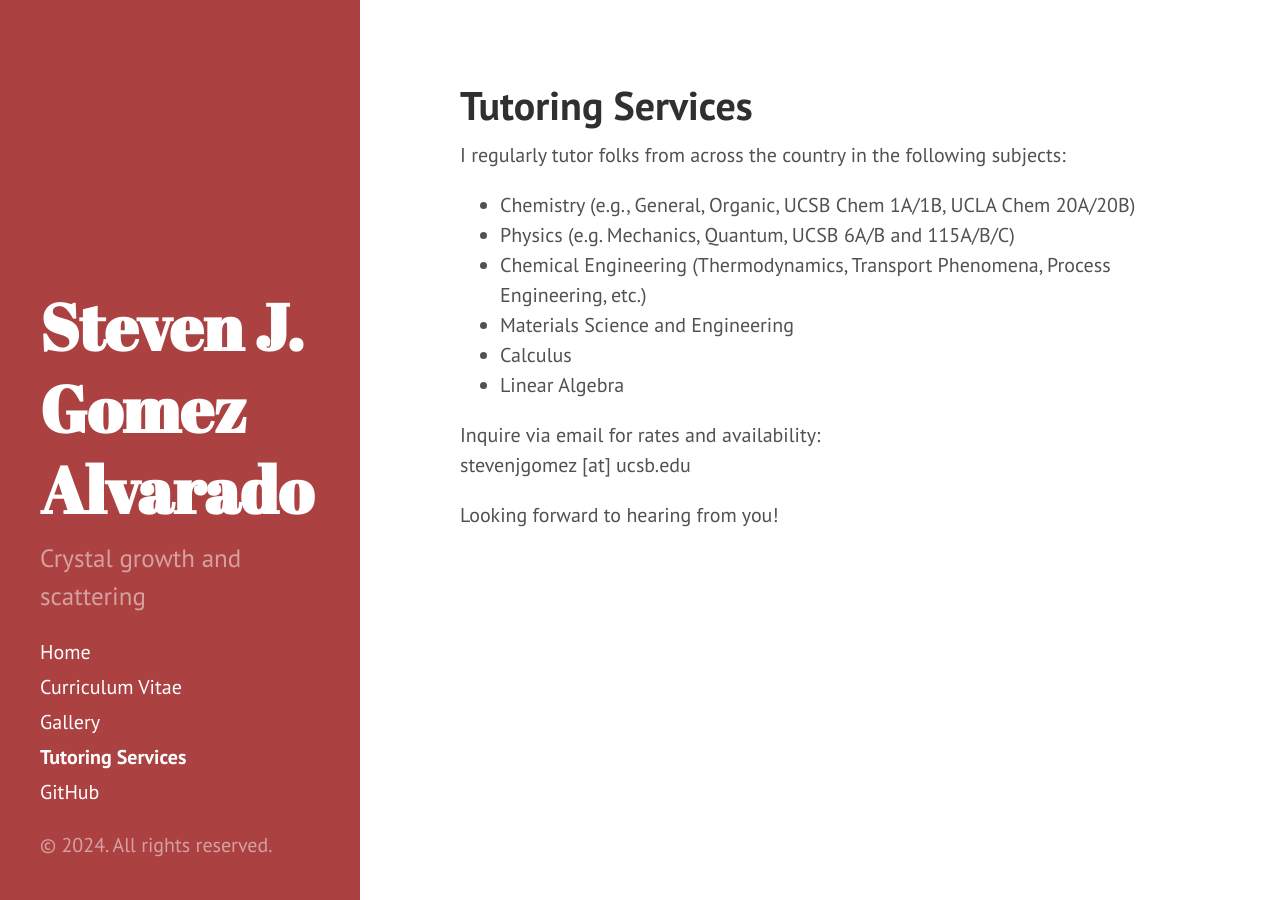
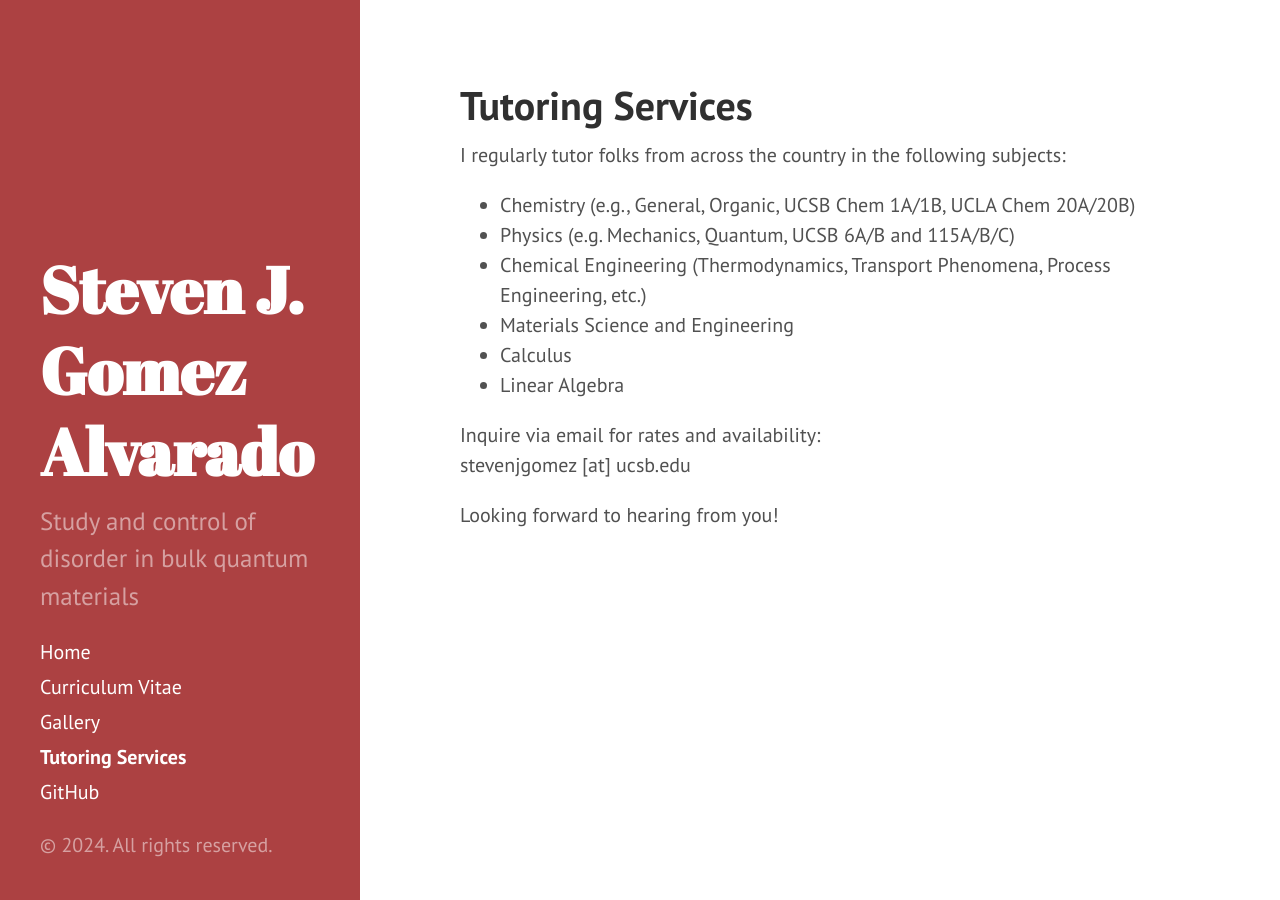
Before and after one commit to stevenjgomez/stevenjgomez.github.io, a Jekyll site: the page built from tutoring.md, in a window 1280 px wide. Built offline with Jekyll 4.4.1, drawn with Linux system fonts in a browser that asks for light colours.

Commit message:
Update bio

```diff
--- a/_config.yml
+++ b/_config.yml
@@ -21,7 +21,7 @@
 title: Steven J. Gomez Alvarado
 email: stevenjgomez@ucsb.edu
 description: >- # this means to ignore newlines until "baseurl:"
-  Crystal growth and scattering
+  Study and control of disorder in bulk quantum materials
 #baseurl: "/stevenjgomez.github.io/"
 domain: stevenjgomez.github.io
 url: https://stevenjgomez.github.io # the base hostname & protocol for your site, e.g. http://example.com
```
